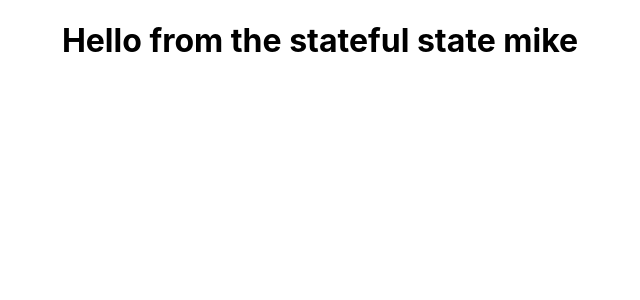
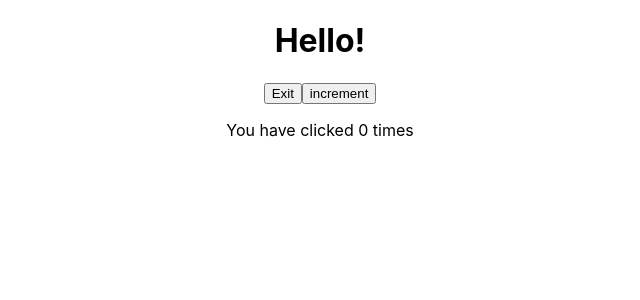
Before and after one commit to AwrelH/reactapp, a React (Create React App) app in the folder my-app/: page / in a window 1280 px wide. Shown: the top 300 px of the page, without its empty margins (320-960 px from the left). Built offline with nearby package versions, Linux system fonts and the light colour scheme.

Commit message:
stateful function with callback f added

```diff
--- a/my-app/src/App.js
+++ b/my-app/src/App.js
@@ -1,14 +1,13 @@
 import logo from './logo.svg';
 import './App.css';
-import StatefulGreeting from './components/FunctionStateful';
+import StatefulGreetingWCallback from './components/FunctionStatefulWCallback';
 
-import FunctionalGreetingProps from './components/FunctionalGreetingProps';
 
 function App() {
   return (
     <div className="App">
 
-      <StatefulGreeting  name='mike' />
+      <StatefulGreetingWCallback  />
     </div>
   );
 }
--- a/my-app/src/components/FunctionStateful.js
+++ b/my-app/src/components/FunctionStateful.js
@@ -1,9 +1,30 @@
 import React  from 'react';
 
 class StatefulGreeting extends React.Component {
+
+    constructor(props) {
+        super(props);
+        this.state = {
+            introduction: 'Hello!',
+            buttonText: 'Exit',
+        };
+    }
+    handleClick() {
+        this.setState({
+            introduction:'GoodBye',
+            buttonText: 'Enter'
+        })
+
+        console.log(this.state.introduction)
+    }
+
     render() {
-        return <h1>Hello from the stateful state {this.props.name}</h1>
-    }
+        return (
+            <div>
+                <h1> {this.state.introduction} {this.props.greeting} </h1>
+                <button onClick={()=> {this.handleClick()}}> {this.state.buttonText} </button>
+            </div>
+        )    }
 
 
 }
--- /dev/null
+++ b/my-app/src/components/FunctionStatefulWCallback.js
@@ -0,0 +1,44 @@
+import React  from 'react';
+
+class StatefulGreetingWCallback extends React.Component {
+
+    constructor(props) {
+        super(props);
+        this.state = {
+            introduction: 'Hello!',
+            buttonText: 'Exit',
+            count: 0,
+        };
+    }
+    handleClick() {
+        this.setState((prevState, prevProps) => {
+            console.log('previous state', prevState)
+            console.log('previous props', prevProps)
+            return {
+                introduction: prevState.introduction === 'Hello'? 'Goodbye': 'Hello',
+                buttonText: prevState.buttonText === 'Exit'? 'Enter': 'Exit'
+            }
+        }
+    )}
+
+    increment() {
+        this.setState(
+            {count: this.state.count + 1}
+        )
+
+    }
+
+    render() {
+        return (
+            <div>
+                <h1> {this.state.introduction} {this.props.greeting} </h1>
+                <button onClick={()=> {this.handleClick()}}> {this.state.buttonText} </button>
+                <button onClick={()=> {this.increment()}}> increment </button>
+                <p>You have clicked {this.state.count} times </p>
+            </div>
+        )    }
+
+
+}
+
+export default StatefulGreetingWCallback
```
Also changed, not shown: 1 other file (tests, documents, lock files or other folders).
